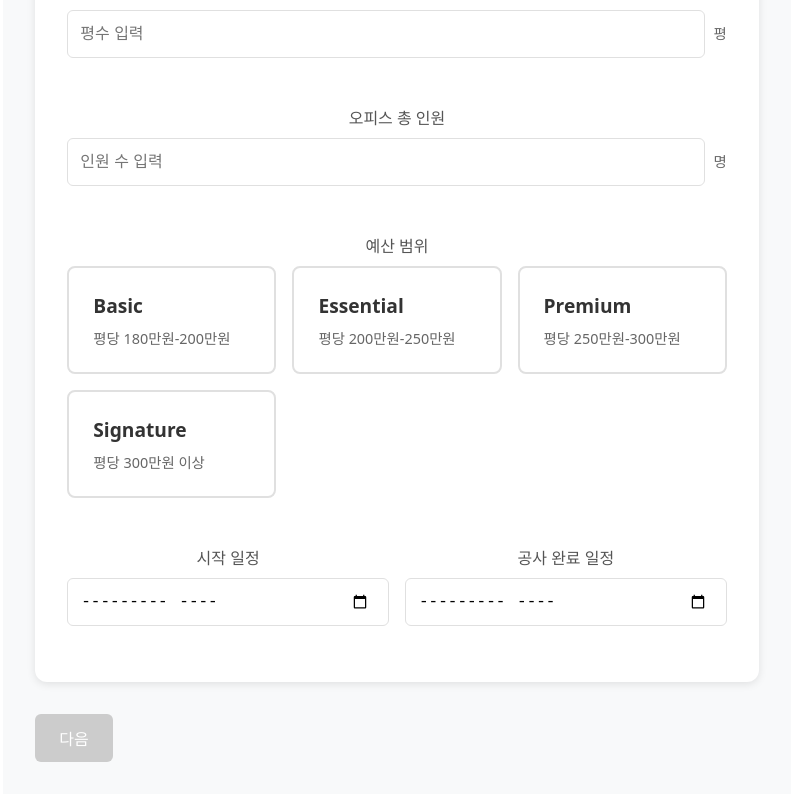
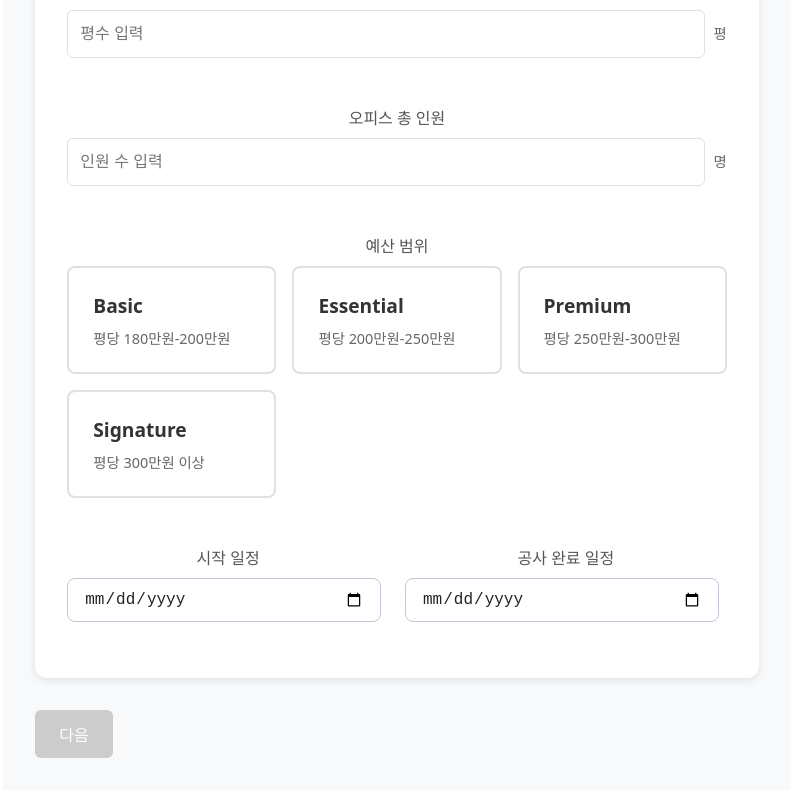
Before and after one commit to sofiaonandoff/OFFICEmm, a React (Vite) app: page /officemm/initial-info in a window 1280 px wide. Shown: the part 858-1658 px from the top of the page, without its empty margins (243-1036 px from the left). Built offline with nearby package versions, Linux system fonts and the light colour scheme.

Commit message:
work style&date modified

```diff
--- a/src/pages/InitialInfo.jsx
+++ b/src/pages/InitialInfo.jsx
@@ -7,6 +7,7 @@ const InitialInfo = () => {
   const navigate = useNavigate();
   const [step, setStep] = useState(1);
   const [emailError, setEmailError] = useState('');
+  const [workStyleOther, setWorkStyleOther] = useState('');
 
   // 초기 formData 상태
   const initialFormData = {
@@ -20,7 +21,7 @@ const InitialInfo = () => {
     startSchedule: '',
     endSchedule: '',
     seatingType: '',
-    workStyle: '',
+    workStyle: [],
     workStyleFlexibility: '',
     workstations: {
       count: 0,
@@ -182,7 +183,8 @@ const InitialInfo = () => {
     { id: 'consulting', label: '컨설팅', icon: '📊' },
     { id: 'research', label: '연구/개발', icon: '🔬' },
     { id: 'marketing', label: '마케팅', icon: '📈' },
-    { id: 'general', label: '일반 사무', icon: '🏢' }
+    { id: 'general', label: '일반 사무', icon: '🏢' },
+    { id: 'other', label: '기타', icon: '➕' }
   ];
 
   const flexibilityLevels = [
@@ -366,6 +368,21 @@ const InitialInfo = () => {
     }));
   };
 
+  const handleWorkStyleChange = (id) => {
+    setFormData(prev => {
+      const exists = prev.workStyle.includes(id);
+      let newWorkStyle = exists
+        ? prev.workStyle.filter(styleId => styleId !== id)
+        : [...prev.workStyle, id];
+      // 기타 해제 시 입력값도 초기화
+      if (id === 'other' && exists) setWorkStyleOther('');
+      return {
+        ...prev,
+        workStyle: newWorkStyle
+      };
+    });
+  };
+
   const handleNext = () => {
     if (step < 3) {
       setStep(step + 1);
@@ -492,12 +509,13 @@ const InitialInfo = () => {
                   <label>시작 일정</label>
                   <div className="schedule-input">
                     <input
-                      type="month"
+                      type="date"
                       name="startSchedule"
                       value={formData.startSchedule}
                       onChange={handleInputChange}
-                      min={new Date().toISOString().slice(0, 7)}
-                      placeholder="시작 일정을 선택하세요"
+                      min={new Date().toISOString().slice(0, 10)}
+                      placeholder="시작 일자 선택"
+                      className="styled-date-input"
                     />
                   </div>
                 </div>
@@ -505,12 +523,13 @@ const InitialInfo = () => {
                   <label>공사 완료 일정</label>
                   <div className="schedule-input">
                     <input
-                      type="month"
+                      type="date"
                       name="endSchedule"
                       value={formData.endSchedule}
                       onChange={handleInputChange}
-                      min={formData.startSchedule || new Date().toISOString().slice(0, 7)}
-                      placeholder="완료 일정을 선택하세요"
+                      min={formData.startSchedule ? formData.startSchedule : new Date().toISOString().slice(0, 10)}
+                      placeholder="완료 일자 선택"
+                      className="styled-date-input"
                     />
                   </div>
                 </div>
@@ -526,16 +545,34 @@ const InitialInfo = () => {
               <div className="setting-section">
                 <h3>업무 형태 선택</h3>
                 <div className="work-style-options">
-                  {workStyles.map((style) => (
-                    <button
-                      key={style.id}
-                      className={`work-style-option ${formData.workStyle === style.id ? 'selected' : ''}`}
-                      onClick={() => handleInputChange({ target: { name: 'workStyle', value: style.id } })}
-                    >
-                      <span className="icon">{style.icon}</span>
-                      {style.label}
-                    </button>
-                  ))}
+                  {workStyles.map((style) => {
+                    const checked = formData.workStyle.includes(style.id);
+                    return (
+                      <label
+                        key={style.id}
+                        className={`work-style-checkbox work-style-btn${checked ? ' selected' : ''}`}
+                        style={{ display: 'inline-block', margin: '0 8px 8px 0', cursor: 'pointer', border: checked ? '2px solid #007bff' : '1px solid #ccc', borderRadius: '8px', padding: '10px 16px', background: checked ? '#e6f0ff' : '#fff', transition: 'all 0.2s' }}
+                      >
+                        <input
+                          type="checkbox"
+                          checked={checked}
+                          onChange={() => handleWorkStyleChange(style.id)}
+                          style={{ display: 'none' }}
+                        />
+                        <span className="icon" style={{ marginRight: 6 }}>{style.icon}</span>
+                        {style.label}
+                        {style.id === 'other' && checked && (
+                          <input
+                            type="text"
+                            value={workStyleOther}
+                            onChange={e => setWorkStyleOther(e.target.value)}
+                            placeholder="기타 업무 형태 입력"
+                            style={{ marginLeft: 8, padding: '2px 6px', borderRadius: 4, border: '1px solid #ccc', width: 120 }}
+                          />
+                        )}
+                      </label>
+                    );
+                  })}
                 </div>
               </div>
 
@@ -874,7 +911,7 @@ const InitialInfo = () => {
             (step === 1 && (!formData.companyName || !formData.contactName ||
               !formData.contactPhone || !formData.contactEmail ||
               emailError || !validateEmail(formData.contactEmail))) ||
-            (step === 2 && (!formData.seatingType || !formData.workStyle || !formData.workStyleFlexibility))
+            (step === 2 && (!formData.seatingType || formData.workStyle.length === 0 || !formData.workStyleFlexibility || (formData.workStyle.includes('other') && !workStyleOther)))
           }
         >
           {step === 3 ? '설계 시작하기' : '다음'}
--- a/src/services/emailService.js
+++ b/src/services/emailService.js
@@ -17,7 +17,7 @@ const generateCSV = (data) => {
     ['', '예산 범위', data?.budget || ''],
     ['', '시작 일정', data?.start_schedule || '미정'],
     ['', '완료 일정', data?.end_schedule || '미정'],
-    ['업무 공간 설정', '업무 형태', data?.work_style || ''],
+    ['업무 공간 설정', '업무 형태', Array.isArray(data?.work_style) ? data.work_style.map(id => getWorkStyleLabel(id, data)).join(', ') : (data?.work_style || '')],
     ['', '좌석제도', data?.seating_type || ''],
     ['', '업무 공간 유연성', data?.work_style_flexibility || ''],
     ['개인 업무공간', '워크스테이션', data?.workstations || '0개'],
@@ -64,7 +64,7 @@ export const sendOfficeDataEmail = async (formData) => {
       start_schedule: formData?.start_schedule || '미정',
       end_schedule: formData?.end_schedule || '미정',
       seating_type: formData?.seating_type || '',
-      work_style: formData?.work_style || '',
+      work_style: Array.isArray(formData?.work_style) ? formData.work_style.map(id => getWorkStyleLabel(id, formData)).join(', ') : (formData?.work_style || ''),
       work_style_flexibility: formData?.work_style_flexibility || '',
       workstations: formData?.workstations || '0개',
       lockers: formData?.lockers || '0개',
@@ -108,7 +108,8 @@ const formatEmailContent = (data) => {
     'consulting': '컨설팅',
     'research': '연구/개발',
     'marketing': '마케팅',
-    'general': '일반 사무'
+    'general': '일반 사무',
+    'other': data?.workStyleOther || '기타'
   };
 
   const flexibilityMap = {
@@ -142,7 +143,7 @@ const formatEmailContent = (data) => {
 총 인원: ${data.totalEmployees}명
 예산 범위: ${data.budget}
 좌석제도: ${data.seatingType === 'fixed' ? '고정좌석제' : '자율좌석제'}
-업무 형태: ${workStyleMap[data.workStyle]}
+업무 형태: ${Array.isArray(data.workStyle) ? data.workStyle.map(id => workStyleMap[id]).filter(Boolean).join(', ') : workStyleMap[data.workStyle]}
 업무 공간 유연성: ${flexibilityMap[data.workStyleFlexibility]}
 
 [개인 업무공간]
@@ -162,3 +163,15 @@ const formatEmailContent = (data) => {
 ${additionalSpaces}
 `;
 };
+
+const getWorkStyleLabel = (id, data) => ({
+  'startup': '스타트업',
+  'finance': '재무/금융',
+  'tech': 'IT/기술',
+  'creative': '크리에이티브',
+  'consulting': '컨설팅',
+  'research': '연구/개발',
+  'marketing': '마케팅',
+  'general': '일반 사무',
+  'other': data?.workStyleOther || '기타'
+}[id] || id);
--- a/src/services/officeDataService.js
+++ b/src/services/officeDataService.js
@@ -99,6 +99,18 @@ export const exportOfficeData = () => {
         .map(([type, space]) => `${type}(${space.size || '크기 미지정'})`)
         .join('; ');
 
+      const getWorkStyleLabel = (id, item) => ({
+        'startup': '스타트업',
+        'finance': '재무/금융',
+        'tech': 'IT/기술',
+        'creative': '크리에이티브',
+        'consulting': '컨설팅',
+        'research': '연구/개발',
+        'marketing': '마케팅',
+        'general': '일반 사무',
+        'other': item.workStyleOther || '기타'
+      }[id] || id);
+
       return [
         item.id,
         item.timestamp,
@@ -106,7 +118,9 @@ export const exportOfficeData = () => {
         item.totalEmployees,
         item.budget,
         item.seatingType === 'fixed' ? '고정좌석제' : '자율좌석제',
-        item.workStyle,
+        Array.isArray(item.workStyle)
+          ? item.workStyle.map(id => getWorkStyleLabel(id, item)).filter(Boolean).join(', ')
+          : item.workStyle,
         item.workStyleFlexibility,
         item.workstations.count,
         item.workstations.size,
--- a/src/styles/InitialInfo.css
+++ b/src/styles/InitialInfo.css
@@ -574,6 +574,9 @@ select:focus {
 .schedule-input {
   position: relative;
   width: 100%;
+  display: flex;
+  align-items: center;
+  flex-grow: 1;
 }
 
 .schedule-input input[type="month"] {
@@ -621,6 +624,33 @@ select:focus {
 .skip-button:hover {
   background-color: #f5f5f5;
   border-color: #ccc;
+}
+
+.styled-date-input {
+  height: 44px;
+  min-width: 240px;
+  width: 100%;
+  padding: 0 16px;
+  font-size: 1rem;
+  border: 1.5px solid #bfc8d6;
+  border-radius: 8px;
+  background: #fff;
+  color: #222;
+  box-sizing: border-box;
+  margin-right: 8px;
+  transition: border 0.2s;
+}
+
+.styled-date-input:focus {
+  border: 2px solid #007bff;
+  outline: none;
+}
+
+/* 버튼과 자연스럽게 어울리도록 여백 조정 */
+.schedule-input {
+  display: flex;
+  align-items: center;
+  flex-grow: 1;
 }
 
 @media (max-width: 768px) {
```
Also changed, not shown: src/pages/DesignPreview.jsx (+19 -31 lines), 1 other file (tests, documents, lock files or other folders).
